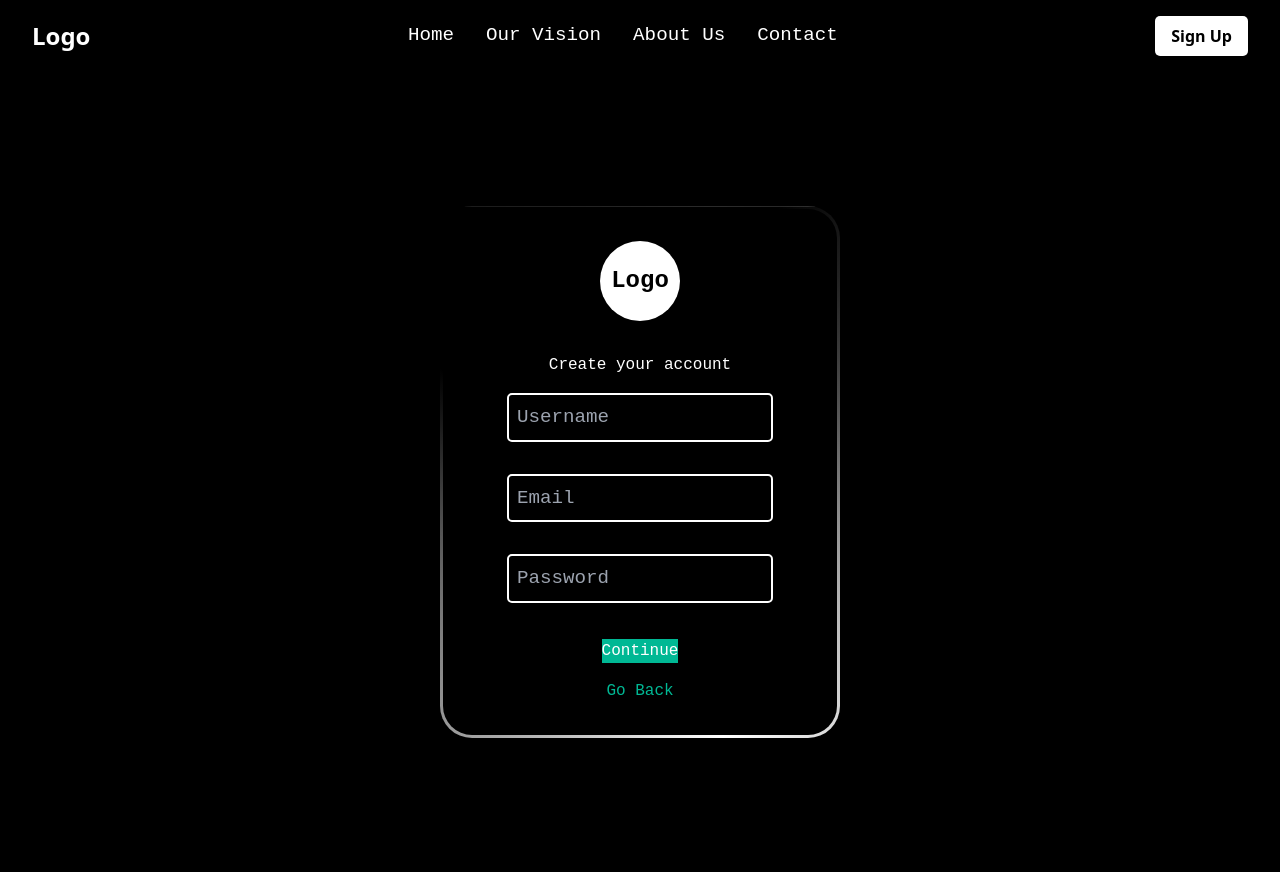
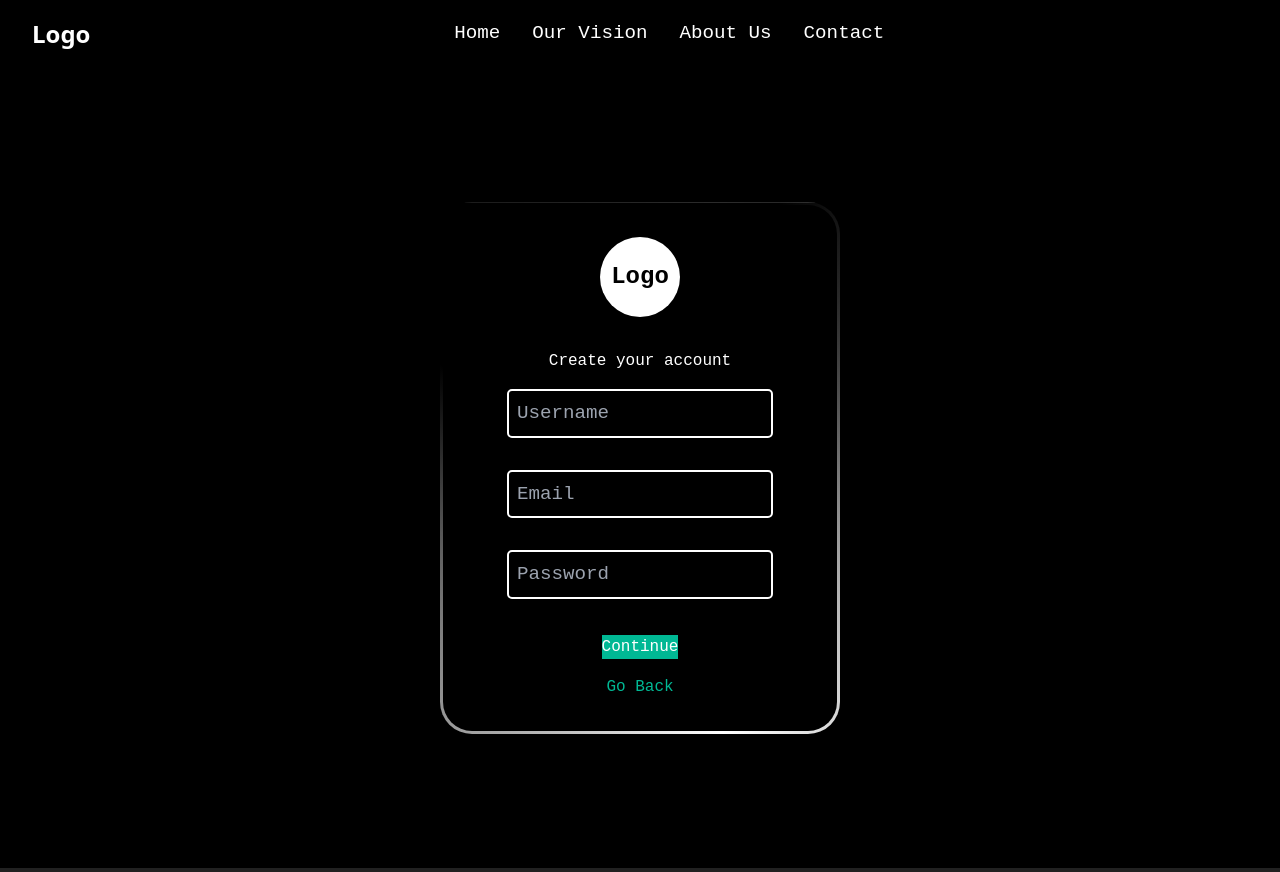
Before and after one commit to DuhanJishnu/LURN-beta, a React (Vite) app in the folder apps/frontend/: page /signup in a window 1280 px wide. Built offline with nearby package versions, Linux system fonts and the light colour scheme.

Commit message:
made signup button dissappear in signup page

```diff
--- a/apps/frontend/src/Components/Header.jsx
+++ b/apps/frontend/src/Components/Header.jsx
@@ -1,4 +1,4 @@
-import { Link } from "react-router-dom";
+import { Link, useLocation } from "react-router-dom";
 import styled from "styled-components";
 
 const Nav = styled.nav`
@@ -76,6 +76,7 @@ const Logo = styled.div`
 `;
 
 const Header = () => {
+    const location = useLocation();
     return (
         <Nav>
             <Logo>Logo</Logo>
@@ -85,7 +86,7 @@ const Header = () => {
                 <a href="/about_us">About Us</a>
                 <a href="/contact">Contact</a>
             </NavLinks>
-            <SignUpButton to="/signup">Sign Up</SignUpButton>
+            {(location.pathname.includes("signup"))? <div></div> : <SignUpButton to="/signup">Sign Up</SignUpButton>}
         </Nav>
     );
 };
```
